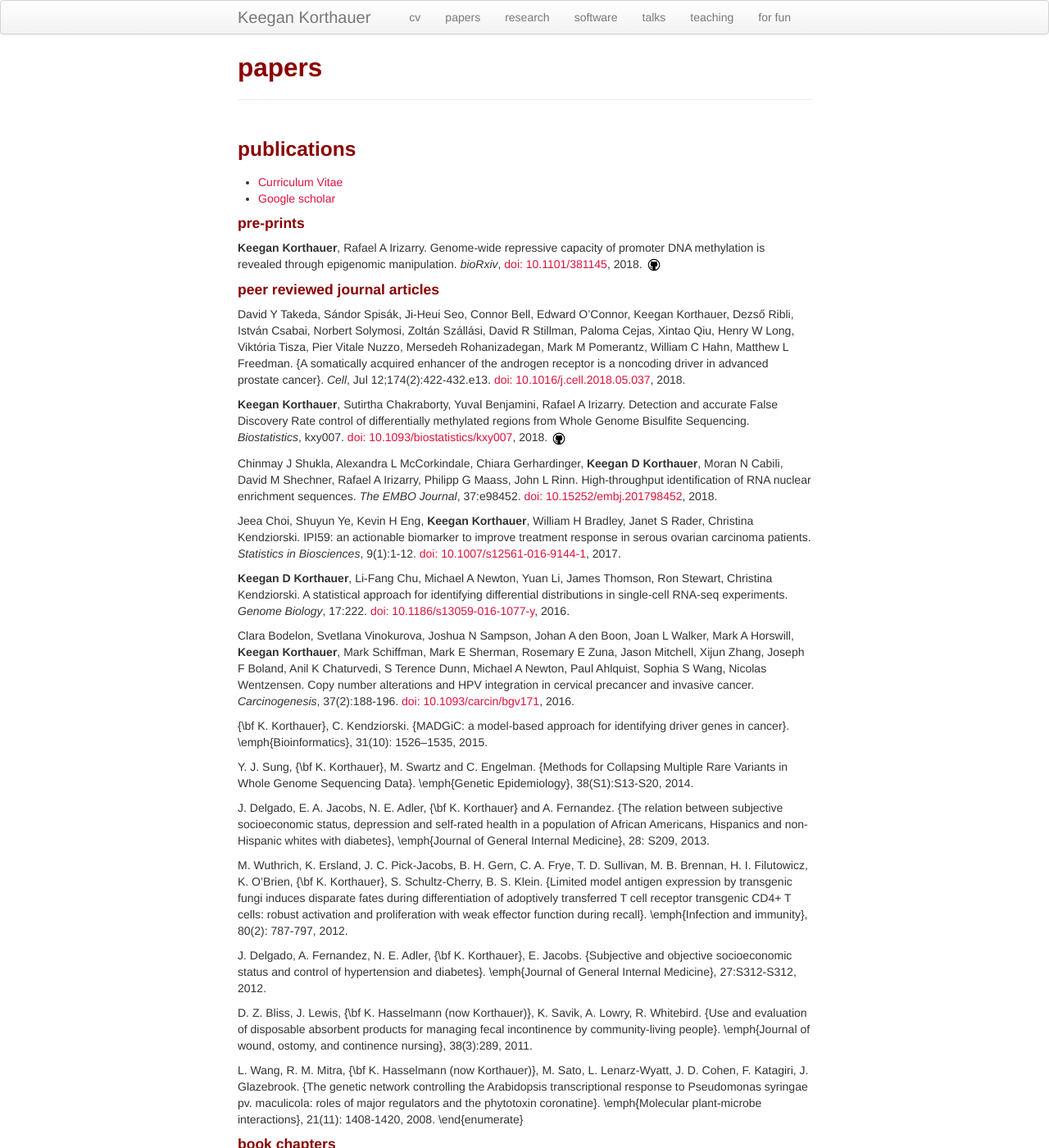
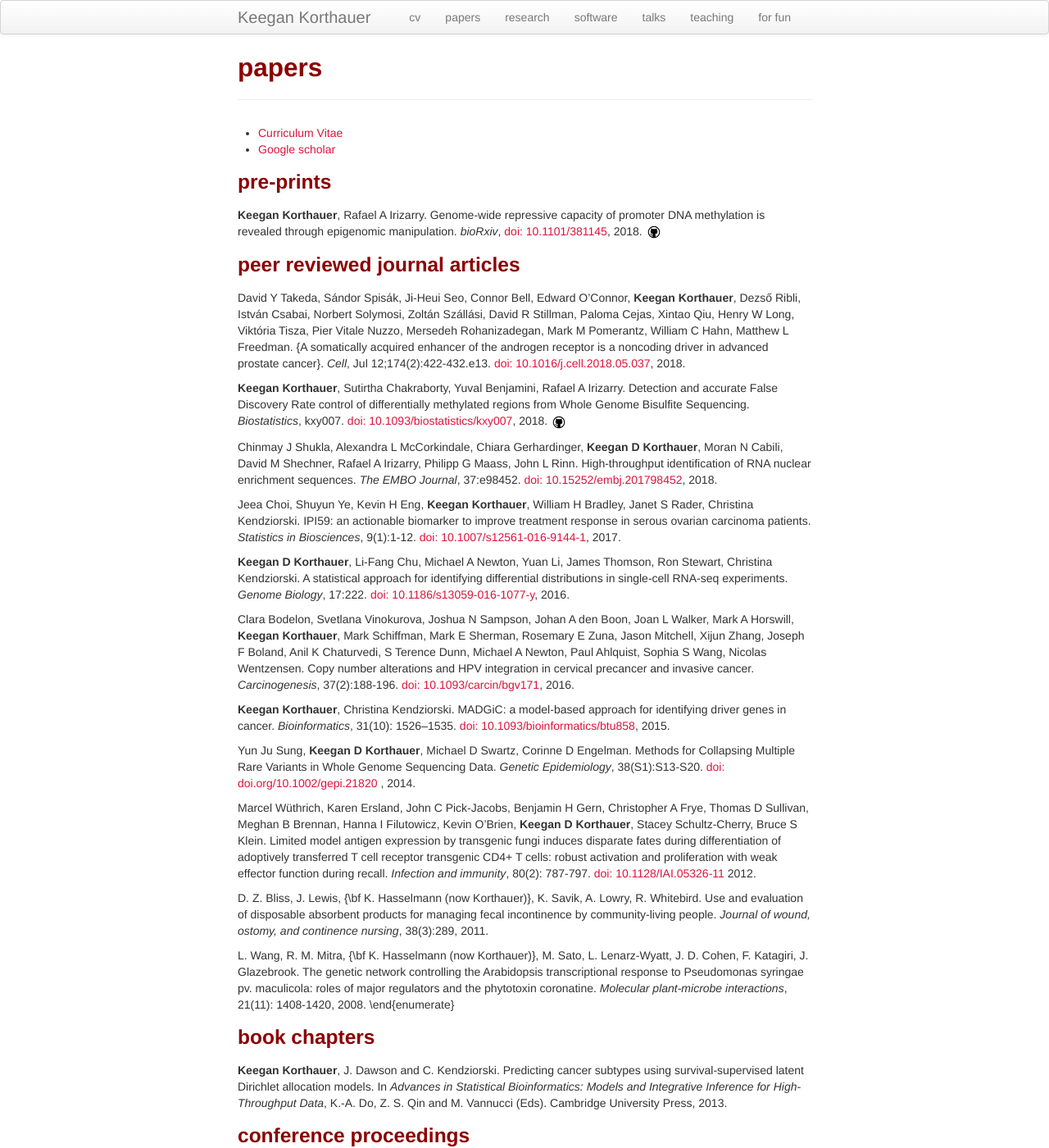
Before and after one commit to kdkorthauer/kdkorthauer.github.io, a Jekyll site: the page built from pages/papers.md, in a window 1280 px wide and 1400 px high. Shown: the whole window at 82% size. Built offline with Jekyll 4.4.1, drawn with Linux system fonts in a browser that asks for light colours; comment, search, counter and statistics services are not loaded; some of the changed text lies outside the part shown.

Commit message:
add papers

```diff
--- a/pages/papers.md
+++ b/pages/papers.md
@@ -12,22 +12,19 @@ title: papers
 
   gtag('config', 'UA-110175023-1');
 </script>
-
 <script type='text/javascript' src='https://d1bxh8uas1mnw7.cloudfront.net/assets/embed.js'></script>
-
-### publications
 
 - [Curriculum Vitae](../cv-korthauer-academic.pdf)
 - [Google scholar](https://scholar.google.com/citations?user=spd-KjUAAAAJ&hl=en)
 
-#### pre-prints
+### pre-prints
 
 **Keegan Korthauer**, Rafael A Irizarry. Genome-wide repressive capacity of promoter DNA methylation is revealed through epigenomic manipulation. *bioRxiv*, [doi: 10.1101/381145](https://doi.org/10.1101/381145), 2018. <a href="http://github.com/kdkorthauer/repressiveCapacity"><img src="../assets/img/github.png" title="GitHub logo"></a>
 <div data-badge-popover="right" data-badge-type="2" data-doi="https://doi.org/10.1101/381145" data-hide-no-mentions="true" class="altmetric-embed"></div>
 
-#### peer reviewed journal articles
+### peer reviewed journal articles
 
-David Y Takeda, Sándor Spisák, Ji-Heui Seo, Connor Bell, Edward O’Connor, Keegan Korthauer, Dezső Ribli, István Csabai, Norbert Solymosi, Zoltán Szállási, David R Stillman, Paloma Cejas, Xintao Qiu, Henry W Long, Viktória Tisza, Pier Vitale Nuzzo, Mersedeh Rohanizadegan, Mark M Pomerantz, William C Hahn, Matthew L Freedman. {A somatically acquired enhancer of the androgen receptor is a noncoding driver in advanced prostate cancer}. *Cell*, Jul 12;174(2):422-432.e13. [doi: 10.1016/j.cell.2018.05.037](https://doi.org/10.1016/j.cell.2018.05.037), 2018.
+David Y Takeda, Sándor Spisák, Ji-Heui Seo, Connor Bell, Edward O’Connor, **Keegan Korthauer**, Dezső Ribli, István Csabai, Norbert Solymosi, Zoltán Szállási, David R Stillman, Paloma Cejas, Xintao Qiu, Henry W Long, Viktória Tisza, Pier Vitale Nuzzo, Mersedeh Rohanizadegan, Mark M Pomerantz, William C Hahn, Matthew L Freedman. {A somatically acquired enhancer of the androgen receptor is a noncoding driver in advanced prostate cancer}. *Cell*, Jul 12;174(2):422-432.e13. [doi: 10.1016/j.cell.2018.05.037](https://doi.org/10.1016/j.cell.2018.05.037), 2018.
 <div data-badge-popover="right" data-badge-type="2" data-doi="https://doi.org/10.1016/j.cell.2018.05.037" data-hide-no-mentions="true" class="altmetric-embed"></div>
 
 **Keegan Korthauer**, Sutirtha Chakraborty, Yuval Benjamini, Rafael A Irizarry. Detection and accurate False Discovery Rate control of differentially methylated regions from Whole Genome Bisulfite Sequencing. *Biostatistics*, kxy007. [doi: 10.1093/biostatistics/kxy007](https://doi.org/10.1093/biostatistics/kxy007), 2018. <a href="http://github.com/kdkorthauer/dmrseqPaper"><img src="../assets/img/github.png" title="GitHub logo"></a>
@@ -46,25 +43,32 @@ Jeea Choi, Shuyun Ye, Kevin H Eng, **Keegan Korthauer**, William H Bradley, Jane
 Clara Bodelon, Svetlana Vinokurova, Joshua N Sampson, Johan A den Boon, Joan L Walker, Mark A Horswill, **Keegan Korthauer**, Mark Schiffman, Mark E Sherman, Rosemary E Zuna, Jason Mitchell, Xijun Zhang, Joseph F Boland, Anil K Chaturvedi, S Terence Dunn, Michael A Newton, Paul Ahlquist, Sophia S Wang, Nicolas Wentzensen. Copy number alterations and HPV integration in cervical precancer and invasive cancer. *Carcinogenesis*, 37(2):188-196. [doi: 10.1093/carcin/bgv171](https://doi.org/10.1093/carcin/bgv171), 2016.
 <div data-badge-popover="right" data-badge-type="2" data-doi="https://doi.org/10.1093/carcin/bgv171" class="altmetric-embed"></div>
 
-{\bf K. Korthauer}, C. Kendziorski. {MADGiC: a model-based approach for identifying driver genes in cancer}. \emph{Bioinformatics}, 31(10): 1526–1535, 2015.
+**Keegan Korthauer**, Christina Kendziorski. MADGiC: a model-based approach for identifying driver genes in cancer. *Bioinformatics*, 31(10): 1526–1535. [doi: 10.1093/bioinformatics/btu858](https://doi.org/10.1093/bioinformatics/btu858), 2015.
+<div data-badge-popover="right" data-badge-type="2" data-doi="https://doi.org/10.1093/bioinformatics/btu858" class="altmetric-embed"></div>
 
-Y. J. Sung, {\bf K. Korthauer}, M. Swartz and C. Engelman. {Methods for Collapsing Multiple Rare Variants in Whole Genome Sequencing Data}. \emph{Genetic Epidemiology}, 38(S1):S13-S20, 2014.
+Yun Ju Sung, **Keegan D Korthauer**, Michael D Swartz, Corinne D Engelman. Methods for Collapsing Multiple Rare Variants in Whole Genome Sequencing Data. *Genetic Epidemiology*, 38(S1):S13-S20. [doi: doi.org/10.1002/gepi.21820 ](https://doi.org/10.1002/gepi.21820), 2014.
+<div data-badge-popover="right" data-badge-type="2" data-doi="https://doi.org/10.1002/gepi.21820" class="altmetric-embed"></div>
 
-J. Delgado, E. A. Jacobs, N. E. Adler, {\bf K. Korthauer} and A. Fernandez. {The relation between subjective socioeconomic status, depression and self-rated health in a population of African Americans, Hispanics and non-Hispanic whites with diabetes}, \emph{Journal of General Internal Medicine}, 28: S209, 2013.
+Marcel Wüthrich, Karen Ersland, John C Pick-Jacobs, Benjamin H Gern, Christopher A Frye, Thomas D Sullivan, Meghan B Brennan, Hanna I Filutowicz, Kevin O'Brien, **Keegan D Korthauer**, Stacey Schultz-Cherry, Bruce S Klein. Limited model antigen expression by transgenic fungi induces disparate fates during differentiation of adoptively transferred T cell receptor transgenic CD4+ T cells: robust activation and proliferation with weak effector function during recall. *Infection and immunity*, 80(2): 787-797. [doi: 10.1128/IAI.05326-11](https://doi.org/10.1128/IAI.05326-11) 2012.
+<div data-badge-popover="right" data-badge-type="2" data-doi="https://doi.org/10.1128/IAI.05326-11" class="altmetric-embed"></div>
 
-M. Wuthrich, K. Ersland, J. C. Pick-Jacobs, B. H. Gern, C. A. Frye, T. D. Sullivan, M. B. Brennan, H. I. Filutowicz, K. O'Brien, {\bf K. Korthauer}, S. Schultz-Cherry, B. S. Klein. {Limited model antigen expression by transgenic fungi induces disparate fates during differentiation of adoptively transferred T cell receptor transgenic CD4+ T cells: robust activation and proliferation with weak effector function during recall}. \emph{Infection and immunity}, 80(2): 787-797, 2012.
+D. Z. Bliss, J. Lewis, {\bf K. Hasselmann (now Korthauer)}, K. Savik, A. Lowry, R. Whitebird. Use and evaluation of disposable absorbent products for managing fecal incontinence by community-living people. *Journal of wound, ostomy, and continence nursing*, 38(3):289, 2011.
 
-J. Delgado, A. Fernandez, N. E. Adler, {\bf K. Korthauer}, E. Jacobs. {Subjective and objective socioeconomic status and control of hypertension and diabetes}. \emph{Journal of General Internal Medicine}, 27:S312-S312, 2012.
-
-D. Z. Bliss, J. Lewis, {\bf K. Hasselmann (now Korthauer)}, K. Savik, A. Lowry, R. Whitebird. {Use and evaluation of disposable absorbent products for managing fecal incontinence by community-living people}. \emph{Journal of wound, ostomy, and continence nursing}, 38(3):289, 2011.
-
-L. Wang, R. M. Mitra, {\bf K. Hasselmann (now Korthauer)}, M. Sato, L. Lenarz-Wyatt, J. D. Cohen, F. Katagiri, J. Glazebrook. {The genetic network controlling the Arabidopsis transcriptional response to Pseudomonas syringae pv. maculicola: roles of major regulators and the phytotoxin coronatine}. \emph{Molecular plant-microbe interactions}, 21(11): 1408-1420, 2008.
+L. Wang, R. M. Mitra, {\bf K. Hasselmann (now Korthauer)}, M. Sato, L. Lenarz-Wyatt, J. D. Cohen, F. Katagiri, J. Glazebrook. The genetic network controlling the Arabidopsis transcriptional response to Pseudomonas syringae pv. maculicola: roles of major regulators and the phytotoxin coronatine. *Molecular plant-microbe interactions*, 21(11): 1408-1420, 2008.
 \end{enumerate}
 
-#### book chapters
+### book chapters
 
 **Keegan Korthauer**, J. Dawson and C. Kendziorski. Predicting cancer subtypes using survival-supervised latent Dirichlet allocation models.  In *Advances in Statistical Bioinformatics: Models and Integrative Inference for High-Throughput Data*, K.-A. Do, Z. S. Qin and M. Vannucci (Eds). Cambridge University Press, 2013.
 
-#### phd dissertation
+### conference proceedings
+
+Jose A Delgado, Elizabeth A Jacobs, Nancy E Adler, **Keegan Korthauer**, Alicia Fernandez. The relation between subjective socioeconomic status, depression and self-rated health in a population of African Americans, Hispanics and non-Hispanic whites with diabetes, *Journal of General Internal Medicine*, 28: S209. [doi: 10.1007/s11606-013-2436-y](https://doi.org/10.1007/s11606-013-2436-y), 2013.
+<div data-badge-popover="right" data-badge-type="2" data-doi="https://doi.org/10.1007/s11606-013-2436-y" class="altmetric-embed"></div>
+
+Jose Delgado, Alicia Fernandez, Nancy E Adler, **Keegan Korthauer**, Elizabeth Jacobs Subjective and objective socioeconomic status and control of hypertension and diabetes. *Journal of General Internal Medicine*, 27:S312-S312. [doi: 10.1007/s11606-012-2038-0](https://doi.org/10.1007/s11606-012-2038-0), 2012.
+<div data-badge-popover="right" data-badge-type="2" data-doi="https://doi.org/10.1007/s11606-012-2038-0" class="altmetric-embed"></div>
+
+### phd dissertation
 
 **Keegan Korthauer**. Bayesian hierarchical modeling of high-throughput genomic data with applications to cancer bioinformatics and stem cell differentiation, Ph.D. Thesis, University of Wisconsin, 2015.
```
